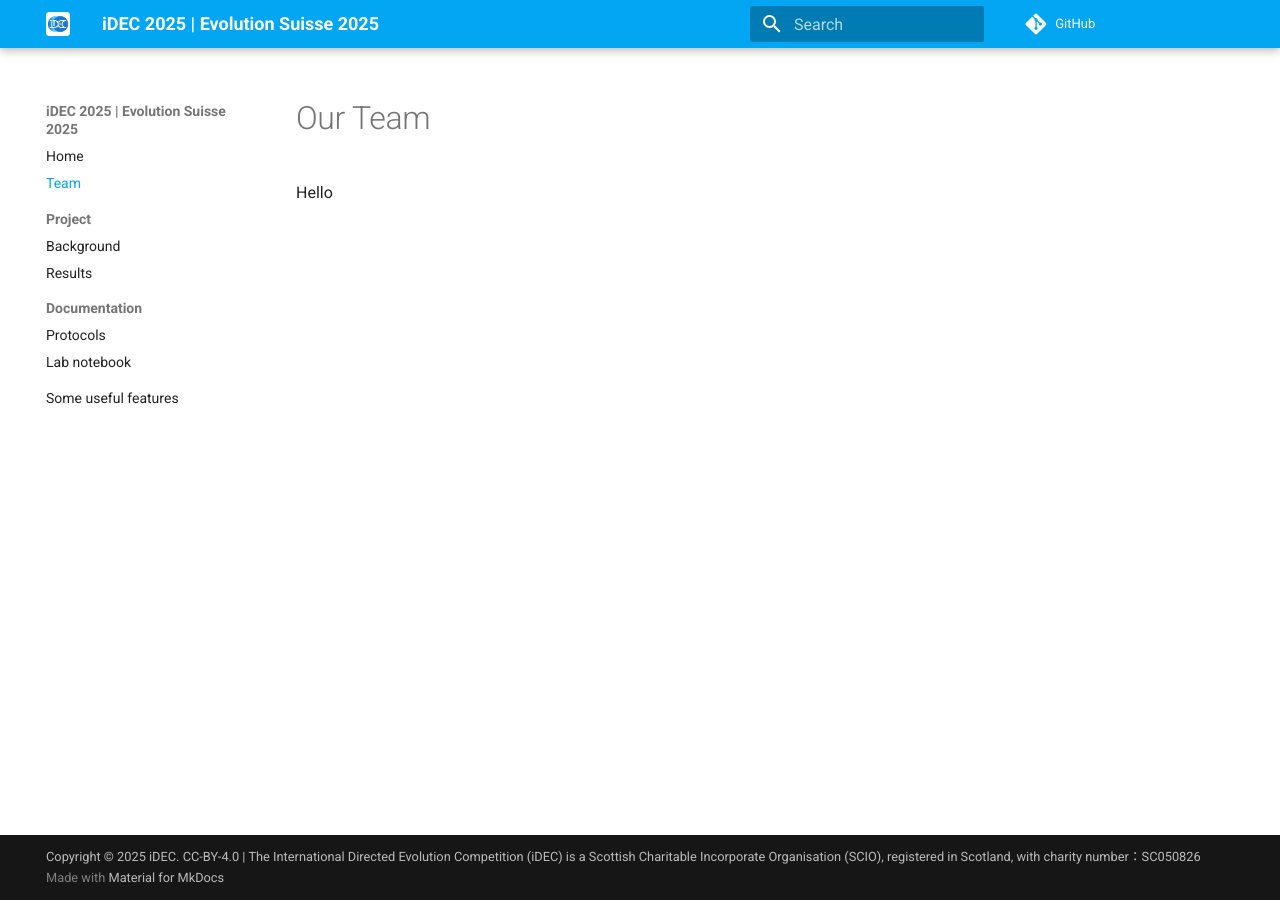
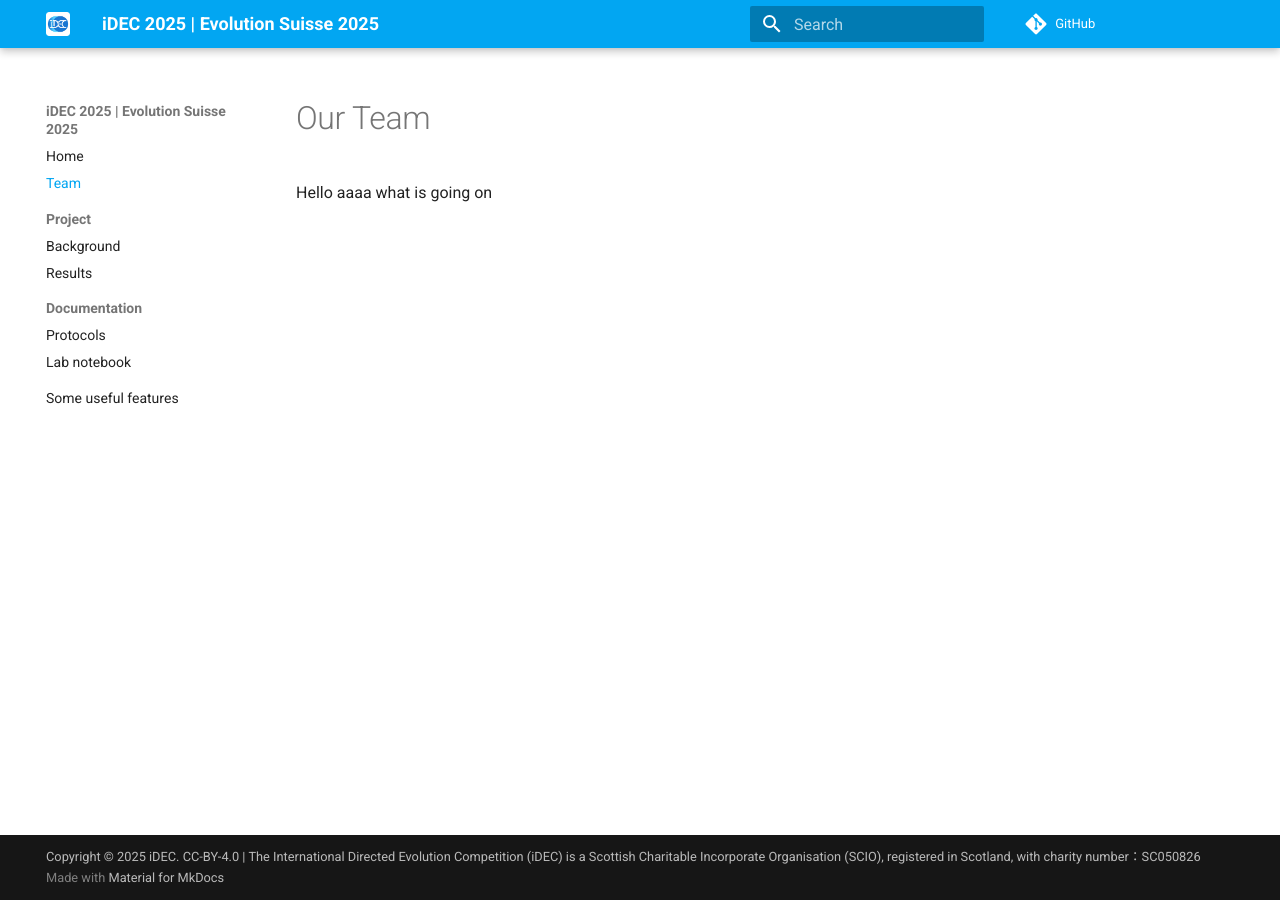
Before and after one commit to sofifilippini7-tech/2025_Evolution_Suisse_2025, an MkDocs documentation site: the page built from docs/team.md, in a window 1280 px wide. Built offline with MkDocs 1.6.1 and Material for MkDocs 9.7.7, drawn with Linux system fonts in a browser that asks for light colours; comment, search, counter and statistics services are not loaded.

Commit message:
Update team.md

```diff
--- a/docs/team.md
+++ b/docs/team.md
@@ -1,3 +1,4 @@
 # Our Team
 
 Hello
+aaaa what is going on
```
